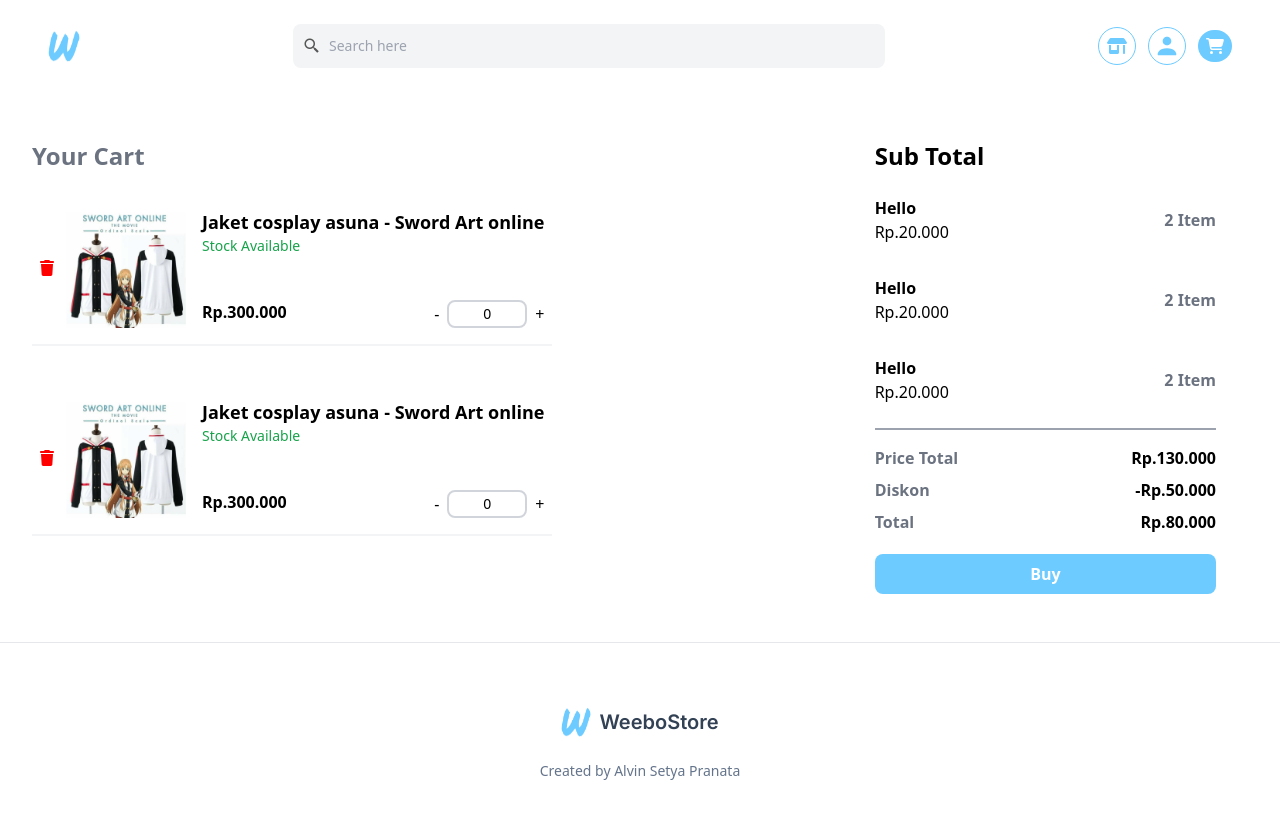
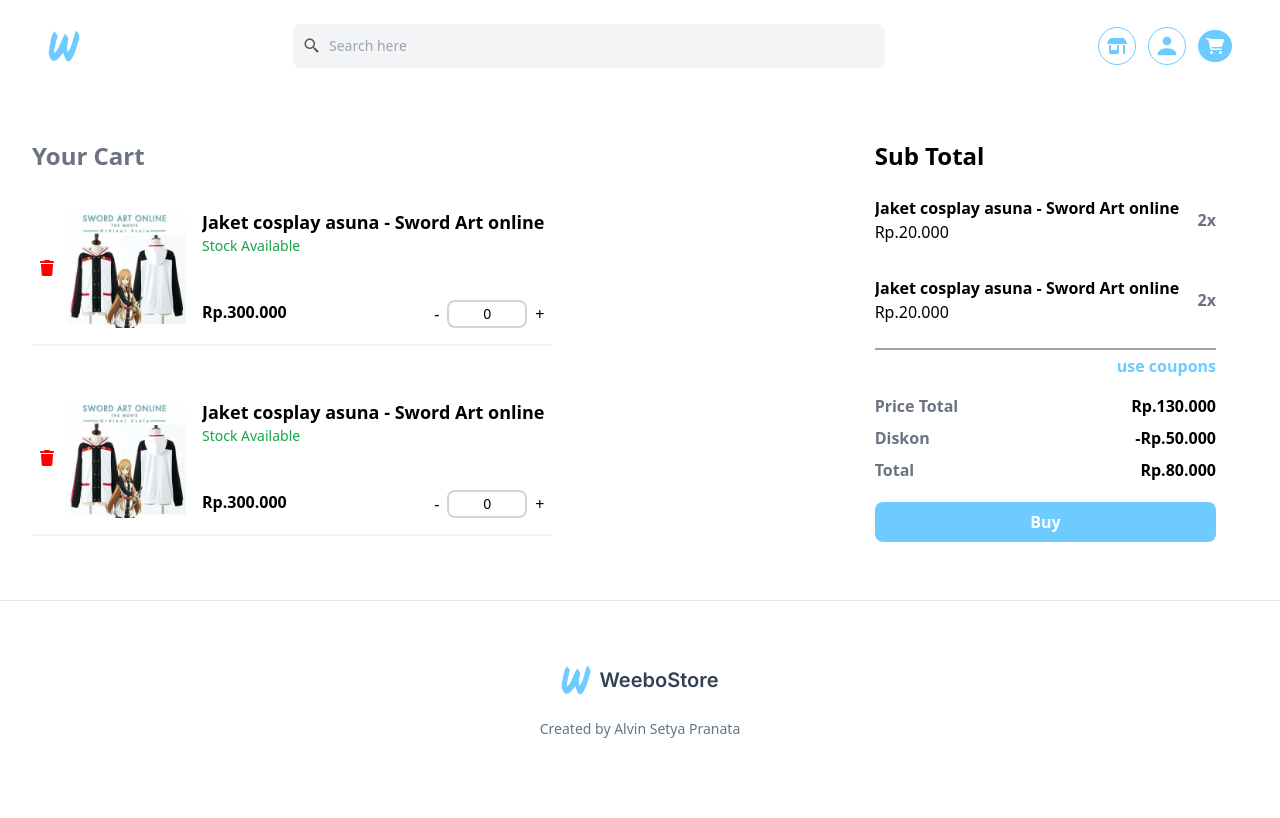
Before and after one commit to AlvinSetyaPranata/WeeboStore, a Next.js app in the folder frontend/: page /cart in a window 1280 px wide. Shown: the top 818 px of the page. Built offline with nearby package versions, Linux system fonts and the light colour scheme.

Commit message:
Fixed grid columns and promo card text responsive

```diff
--- a/frontend/src/app/(Navigated)/account/content.jsx
+++ b/frontend/src/app/(Navigated)/account/content.jsx
@@ -77,7 +77,7 @@
                 <div className="flex justify-between items-center w-full">
                     <h2 className="text-2xl font-semibold font-heading">Owned Coupons</h2>
                     <Link href="/account" className="flex items-center group">
-                        <p className="font-semibold text-primary text-sm group-hover:underline">Get more coupons</p>
+                        <p className="font-semibold text-primary text-sm group-hover:underline">More about coupons</p>
                         <ArrowNext className="w-[10px] h-[10px]" color="rgb(109, 203, 255)" />
                     </Link>
                 </div>
--- a/frontend/src/app/(Navigated)/cart/content.jsx
+++ b/frontend/src/app/(Navigated)/cart/content.jsx
@@ -34,33 +34,28 @@
                     <div className="sticky top-0">
 
                         <h3 className="text-2xl font-bold">Sub Total</h3>
-                        <div className="grid gap-8 mt-6 border-b-2 border-gray-400 pb-6 overflow-y-auto max-h-[250px]">
+                        <div className="grid gap-8 mt-6 border-b-2 border-gray-400 pb-6">
 
                             {/* items */}
                             <div className="w-full flex justify-between items-center">
                                 <div className="">
-                                    <p className="font-semibold">Hello</p>
+                                    <p className="font-semibold line-clamp-2">Jaket cosplay asuna - Sword Art online</p>
                                     <p>Rp.20.000</p>
                                 </div>
-                                <p className="font-bold text-gray-500">2 Item</p>
+                                <p className="font-bold text-gray-500">2x</p>
                             </div>
                             <div className="w-full flex justify-between items-center">
                                 <div className="">
-                                    <p className="font-semibold">Hello</p>
+                                    <p className="font-semibold line-clamp-2">Jaket cosplay asuna - Sword Art online</p>
                                     <p>Rp.20.000</p>
                                 </div>
-                                <p className="font-bold text-gray-500">2 Item</p>
+                                <p className="font-bold text-gray-500">2x</p>
                             </div>
-                            <div className="w-full flex justify-between items-center">
-                                <div className="">
-                                    <p className="font-semibold">Hello</p>
-                                    <p>Rp.20.000</p>
-                                </div>
-                                <p className="font-bold text-gray-500">2 Item</p>
-                            </div>
+
                             {/* items */}
 
                         </div>
+                        <p className="text-right mt-1 font-semibold text-primary underline-offset-2 hover:underline hover:cursor-pointer">use coupons</p>
                         <div className="mt-4 grid gap-2">
                             <div className="flex justify-between items-center">
                                 <p className="font-semibold text-gray-500">Price Total</p>
@@ -75,7 +70,7 @@
                                 <p className="font-bold">Rp.80.000</p>
                             </div>
                         </div>
-                        <button className="w-full mt-5 bg-primary rounded-lg py-2 font-semibold text-white">Buy</button>
+                        <button className="w-full mt-5 bg-primary rounded-lg py-2 font-semibold text-white outline-none">Buy</button>
                     </div>
                 </div>
             </div>
--- a/frontend/src/app/(Navigated)/content.jsx
+++ b/frontend/src/app/(Navigated)/content.jsx
@@ -13,7 +13,7 @@
         <div className="pt-1 pb-12">
 
             {/* slider */}
-            <div className="w-full bg-primary h-[100vh] mt-8 mb-12 px-20 py-12 flex flex-col justify-start items-ce nter relative">
+            <div className="w-full bg-primary h-[100vh] mt-8 mb-12 px-20 py-12 flex flex-col justify-start items-center relative">
                 <div className="flex items-center gap-12 justify-center">
 
                     <div>
@@ -41,7 +41,7 @@
                 </div>
 
 
-                <PromoCardContiner className="absolute bottom-3 left-0 px-8 grid grid-cols-3 gap-16" delay={1}>
+                <PromoCardContiner className="absolute top-[300px] left-0 px-8 grid grid-cols-3 gap-16" delay={1}>
                     <PromoCard label="Promo" images={["/card1.png", "/card2.png", "/card2.png", "/card1.png"]} />
                     <PromoCard label="Promo" images={["/card1.png", "/card2.png", "/card2.png", "/card1.png"]} />
                     <PromoCard label="Promo" images={["/card1.png", "/card2.png", "/card2.png", "/card1.png"]} />
@@ -50,7 +50,7 @@
 
 
 
-            <div className="px-12">
+            <div className="px-12 mt-4">
 
                 <div className="mt-4 mb-12 grid gap-x-12 gap-y-16">
                     <HorizontalGroup label="Sword Art Online ">
@@ -69,7 +69,7 @@
 
                 {/* main content */}
                 <h3 className="font-bold text-2xl mb-4">For you</h3>
-                <div className="w-full grid grid-cols-5 gap-x-1 gap-y-4   ">
+                <div className="w-full grid gap-y-8 grid-cols-5 xl:grid-cols-7 xl:gap-x-1">
                     <Card title="Jaket kirito - SAO" price="30000" priceDiscount="120000" imageUrl="/card2.png" />
                     <Card title="Jaket Asuna - SAO" price="30000" imageUrl="/card1.png" />
                     <Card title="Jaket kirito - SAO" price="30000" priceDiscount="120000" imageUrl="/card2.png" />
--- a/frontend/src/app/(Unlayout)/payment/content.jsx
+++ b/frontend/src/app/(Unlayout)/payment/content.jsx
@@ -2,6 +2,21 @@
 
 export default function Payment() {
   return (
-    <div>Payment</div>
+    <div className='grid place-items-center py-12 w-full h-full'>
+      <div className='container px-8 py-12'>
+        <h2 className='text-2xl font-heading font-semibold'>Shipping Information</h2>
+
+        <form>
+          <div className='grid mt-12'>
+            <div>
+              <h3 className="text-sm font-heading">Username</h3>
+              <input type="text" className="mt-2 outline-none rounded-md border-[1px] border-gray-300 px-3 py-2 text-sm w-[300px]" />
+            </div>
+
+
+          </div>
+        </form>
+      </div>
+    </div>
   )
 }
--- a/frontend/src/app/(Unlayout)/payment/page.jsx
+++ b/frontend/src/app/(Unlayout)/payment/page.jsx
@@ -1,7 +1,11 @@
 import React from 'react'
+import Payment from './content'
 
-export default function Payment() {
-  return (
-    <div>Payment</div>
-  )
+
+export const metadata = {
+  "title" : "Weebostore - Shipping Information"
 }
+
+export default function Page() {
+  return <Payment />
+}
--- a/frontend/src/components/Atoms/CartCard.jsx
+++ b/frontend/src/components/Atoms/CartCard.jsx
@@ -12,7 +12,7 @@
             <div className="flex flex-col justify-between">
                 <div>
 
-                    <label className="font-semibold text-lg">Jaket cosplay asuna - Sword Art online</label>
+                    <label className="font-semibold text-lg line-clamp-1">Jaket cosplay asuna - Sword Art online</label>
                     <p className="text-green-600 text-sm">Stock Available</p>
                 </div>
 
--- a/frontend/src/components/Atoms/Coupons.jsx
+++ b/frontend/src/components/Atoms/Coupons.jsx
@@ -1,6 +1,6 @@
 export default function Coupons({discount, title, desc}) {
     return (
-        <div className="flex gap-12 w-full border-2 px-6 py-6 items-center rounded-lg border-primary hover:cursor-pointer hover:bg-primary group">
+        <div className="flex gap-12 w-full border-2 px-6 py-6 items-center rounded-lg border-primary hover:bg-primary group">
             <h4 className="text-2xl font-semibold text-primary group-hover:text-white">{discount}%</h4>
             <div className="flex-1">
                 <p className="text-primary group-hover:text-white font-bold text-2xl">{title}</p>
--- a/frontend/src/components/Atoms/PromoCard.jsx
+++ b/frontend/src/components/Atoms/PromoCard.jsx
@@ -13,7 +13,7 @@
             variants={variants}
             transition={{ duration: 0.5, ease: easeIn }}
             className="bg-white px-6 py-4">
-            <h3 className="font-semibold text-3xl mb-8">{label}</h3>
+            <h3 className="font-semibold text-3xl lg:text-2xl mb-8">{label}</h3>
             <div className="grid grid-cols-2 gap-4 mb-4">
                 {images.map((image, key) => (
                     <Image src={image} width={200} height={200} key={key}/>
```
